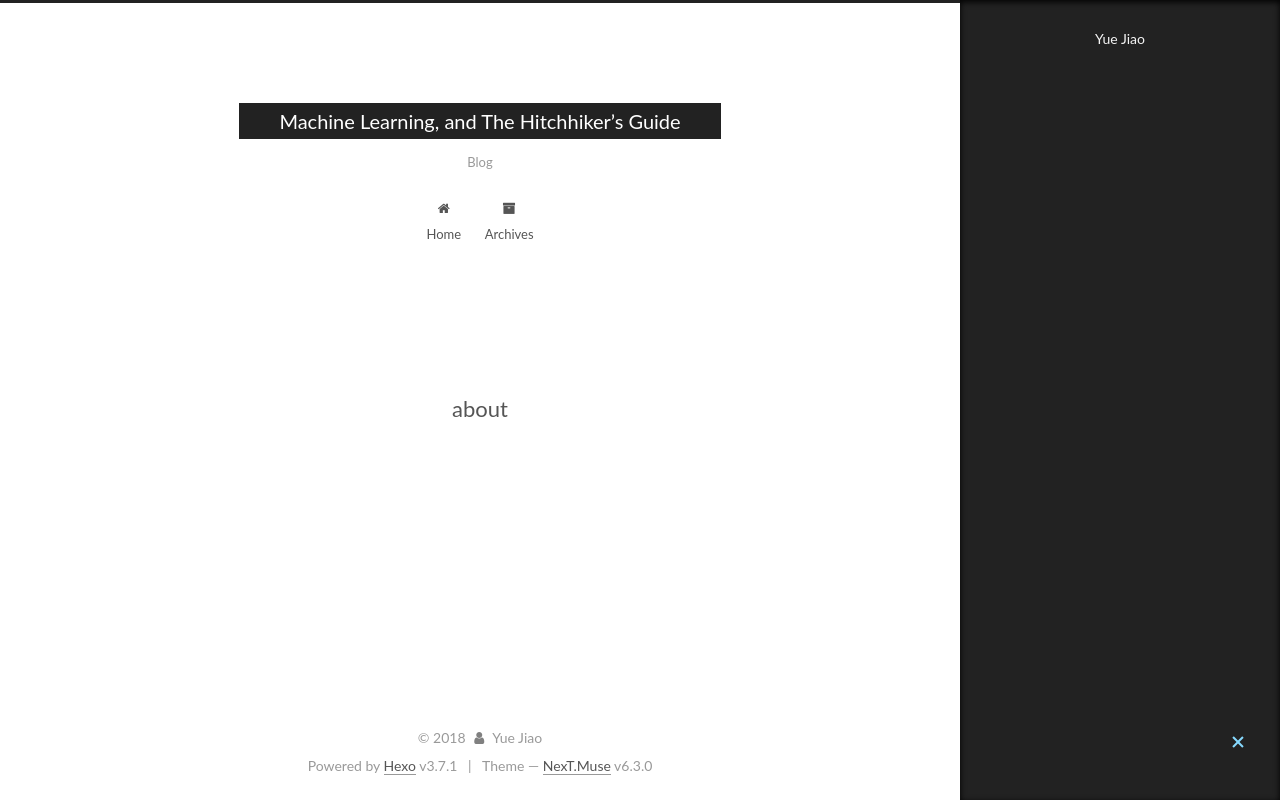
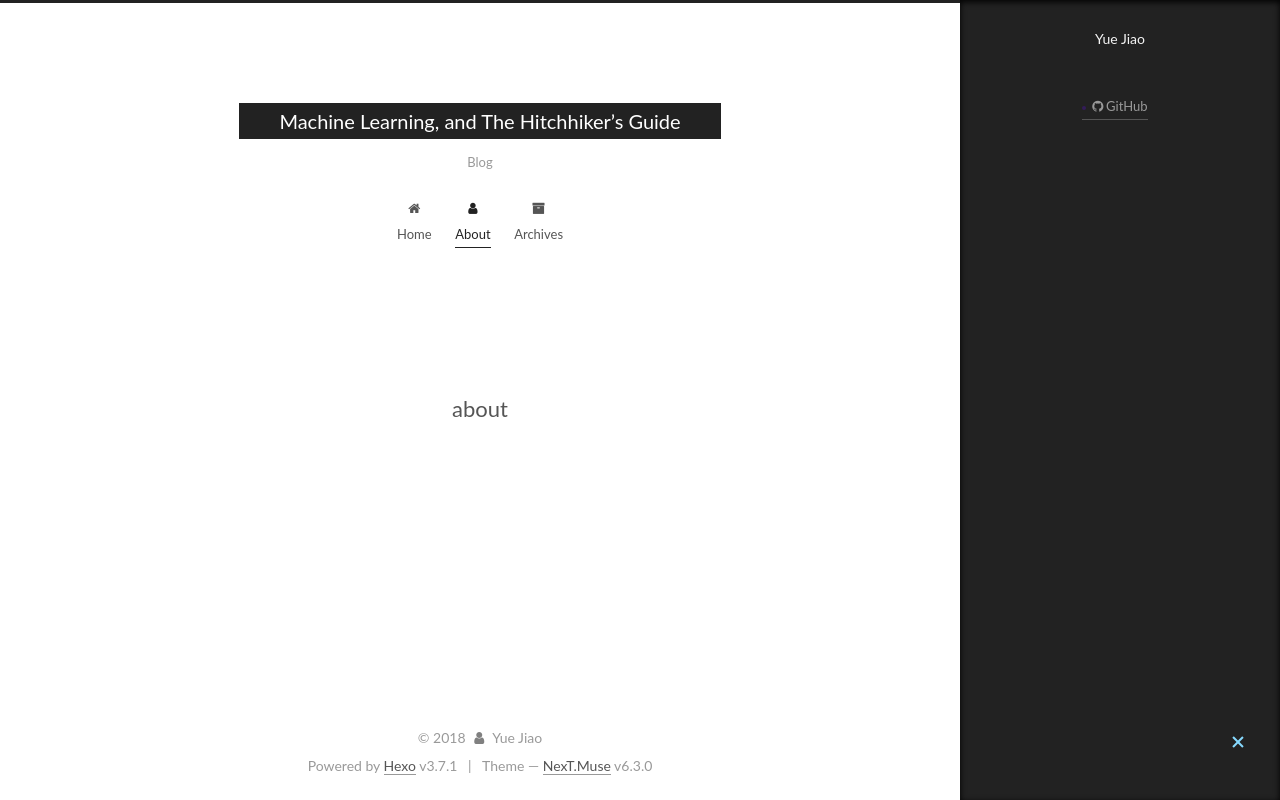
Before and after one commit to waynemoon/waynemoon.github.com, a plain HTML site: page about/index.html in a window 1280 px wide. Both pictures are taken after a click on the element 1238 px from the left and 743 px from the top of the page. Drawn offline with Linux system fonts and the light colour scheme.

Commit message:
Site updated: 2018-07-28 13:28:19

```diff
--- a/about/index.html
+++ b/about/index.html
@@ -228,6 +228,14 @@
 
 
 
+          <li class="menu-item menu-item-about menu-item-active">
+    <a href="/about/" rel="section">
+      <i class="menu-item-icon fa fa-fw fa-user"></i> <br />About</a>
+  </li>
+
+
+
+
           <li class="menu-item menu-item-archives">
     <a href="/archives/" rel="section">
       <i class="menu-item-icon fa fa-fw fa-archive"></i> <br />Archives</a>
@@ -236,6 +244,9 @@
 
 
     </ul>
+
+
+
 
 
 
@@ -367,6 +378,15 @@
 
 
 
+
+            <div class="links-of-author motion-element">
+
+                <span class="links-of-author-item">
+                  <a href="https://github.com/waynemoon" target="_blank" title="GitHub"><i class="fa fa-fw fa-github"></i>GitHub</a>
+
+                </span>
+
+            </div>
 
 
 
--- a/css/main.css
+++ b/css/main.css
@@ -1836,7 +1836,7 @@ img:hover {
   width: 4px;
   height: 4px;
   border-radius: 50%;
-  background: #ffff5d;
+  background: #331c59;
 }
 .links-of-blogroll {
   font-size: 13px;
```
